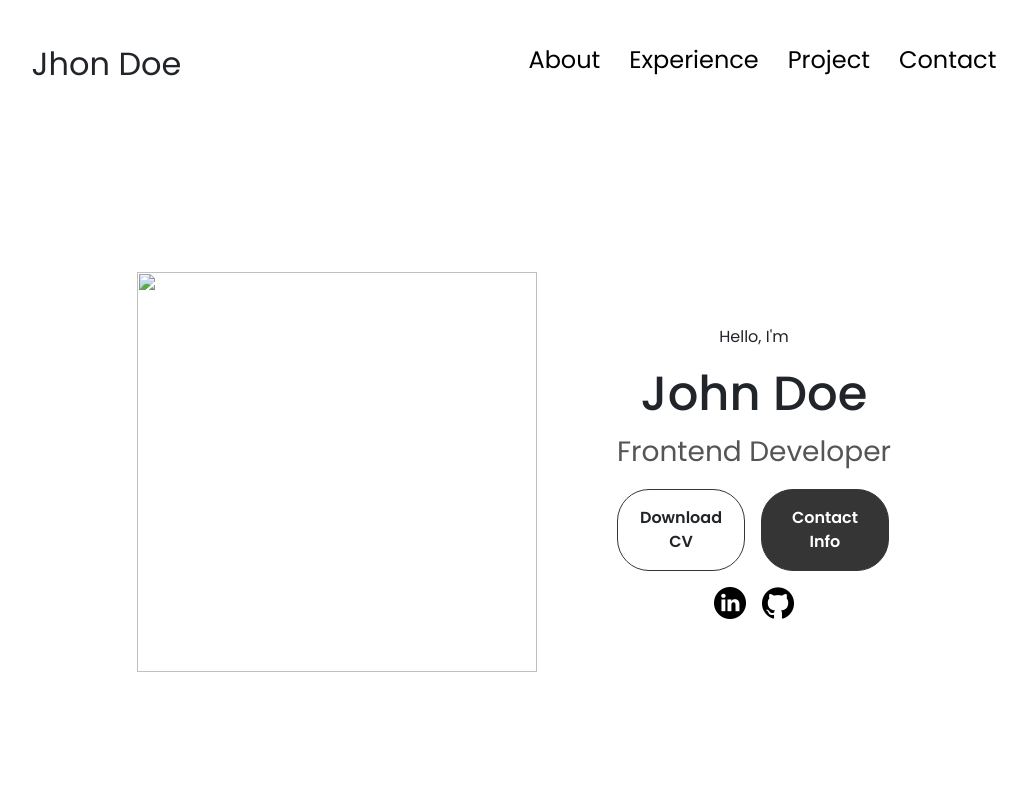
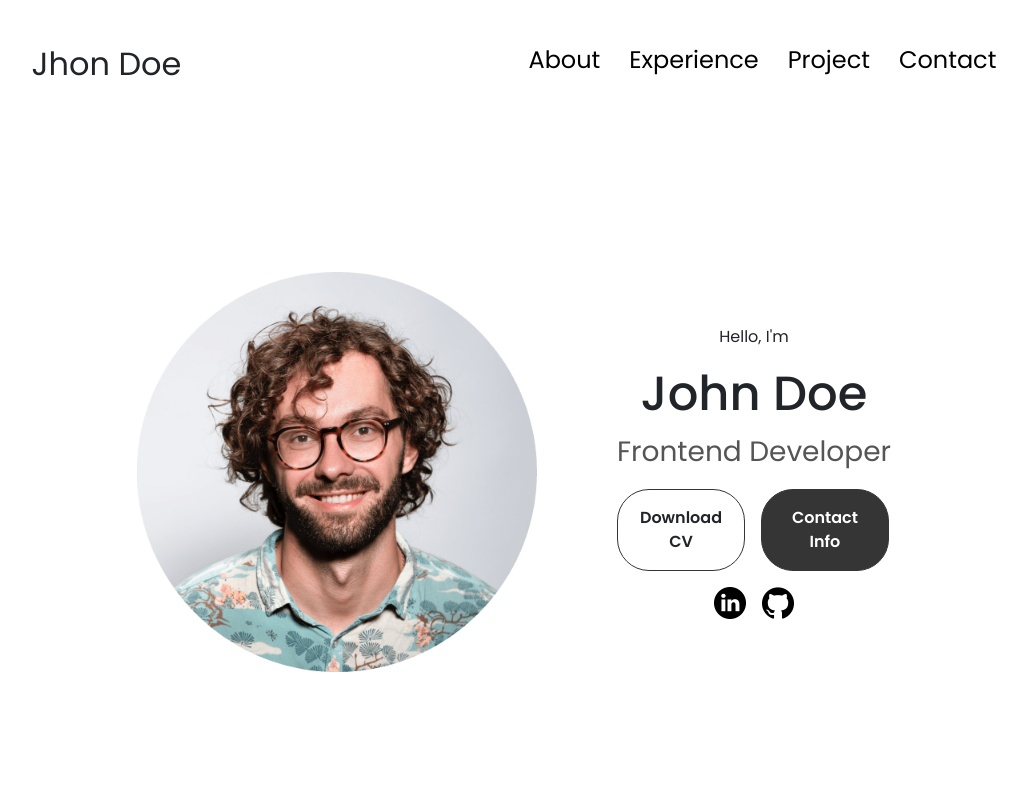
Before and after one commit to tahaemresevgilice/Devoloper-Portfolio-Bootstrap, a plain HTML site: page index.html in a window 1280 px wide. Shown: the top 800 px of the page, without its empty margins (126-1153 px from the left). Drawn offline with nearby package versions, Linux system fonts and the light colour scheme; files that its build step writes are made by us from their sources; files whose address does not match are found by name.

Commit message:
Update index.html

```diff
--- a/index.html
+++ b/index.html
@@ -291,7 +291,7 @@ section{
     </header>
     <section id="profile">
         <div class="pic-container">
-            <img src="assets/img/profile-pic.png">
+            <img src="\Devoloper Portfollio\assets\img\profile-pic.png">
         </div>
         <div class="content-container">
             <p class="section__text__p1" style="text-align: center;">Hello, I'm</p>
```
